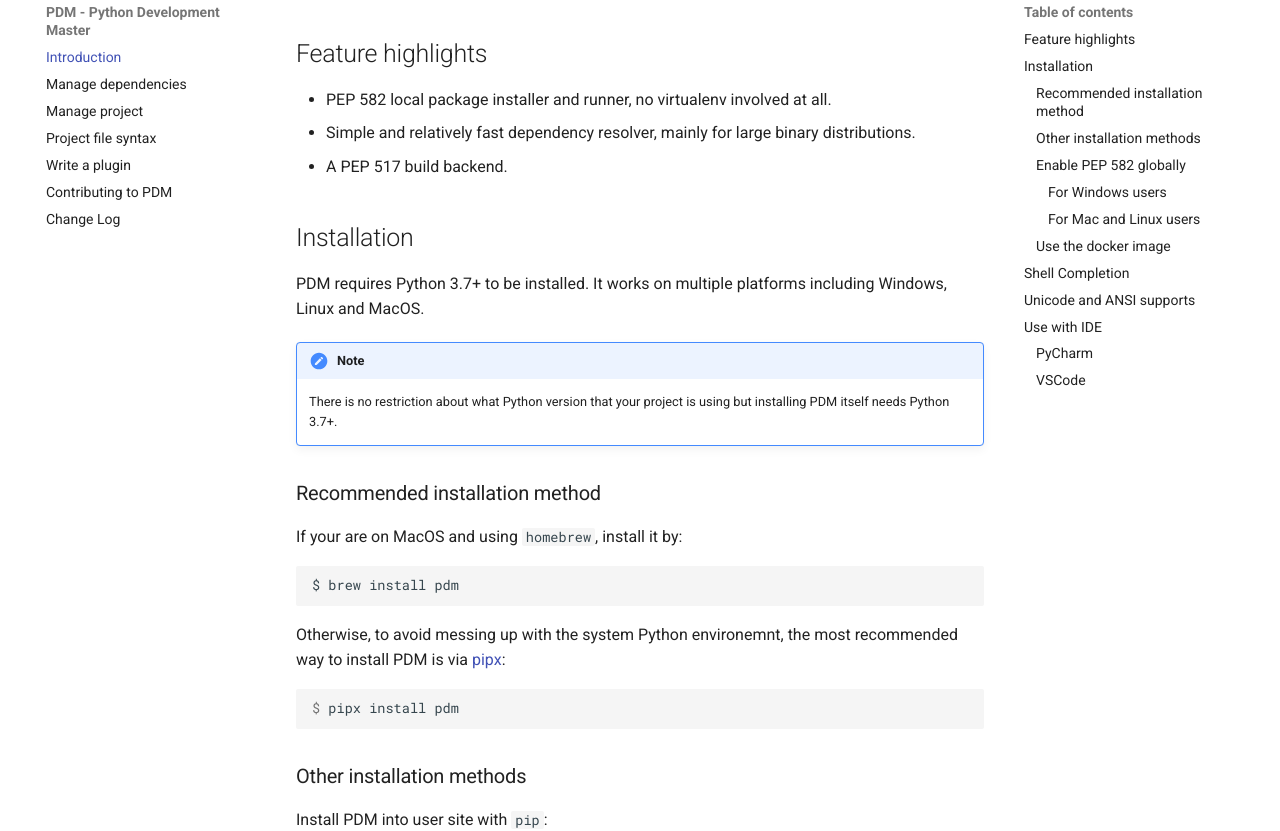
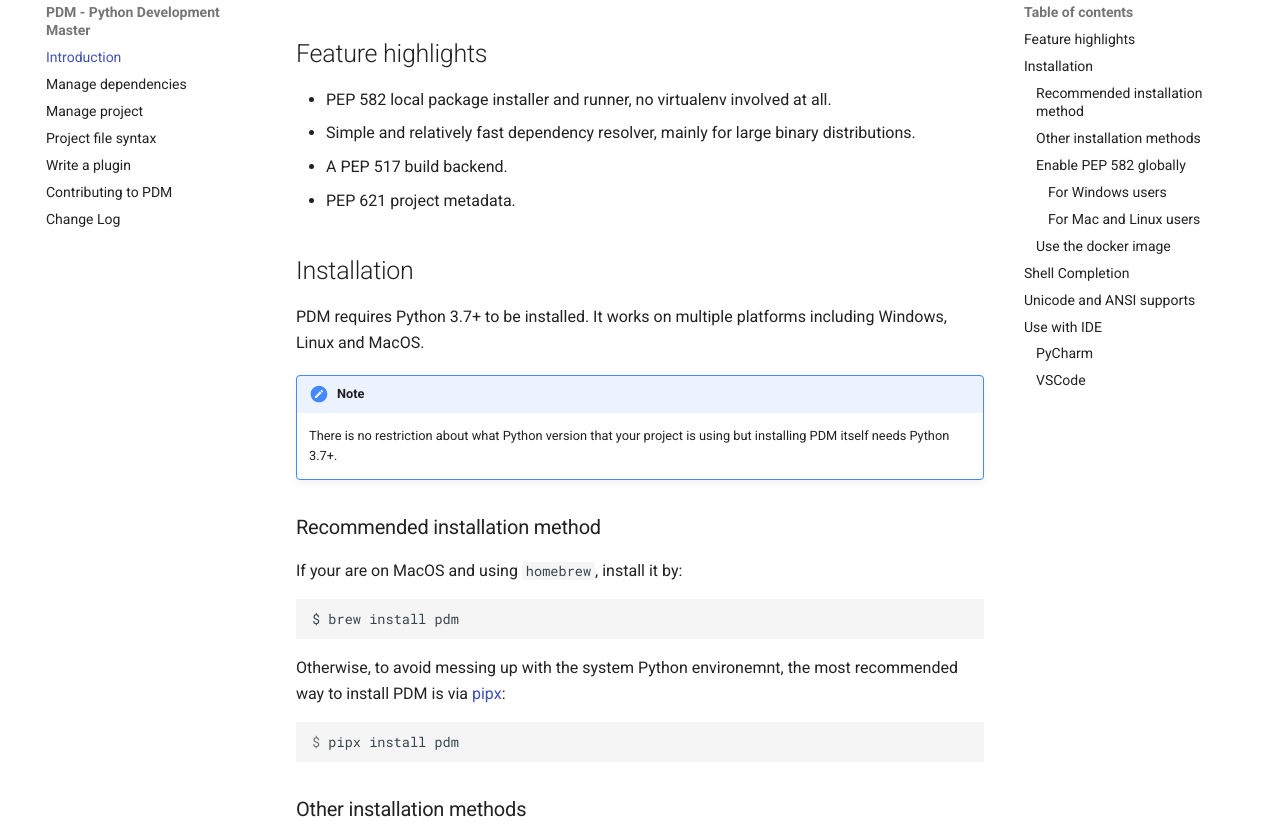
Before and after one commit to ChrisSanderser/pd-ms, an MkDocs documentation site: the page built from docs/docs/index.md, in a window 1280 px wide and 900 px high, scrolled down 342 px, cut to the strip 69-900 px from the top of the window. Built offline with MkDocs 1.6.1 and Material for MkDocs 9.7.7, drawn with Linux system fonts in a browser that asks for light colours; comment, search, counter and statistics services are not loaded.

Commit message:
mention pep 621 in doc

```diff
--- a/docs/docs/index.md
+++ b/docs/docs/index.md
@@ -12,6 +12,7 @@ in a similar way to `npm` that doesn't need to create a virtualenv at all!
 - PEP 582 local package installer and runner, no virtualenv involved at all.
 - Simple and relatively fast dependency resolver, mainly for large binary distributions.
 - A PEP 517 build backend.
+- PEP 621 project metadata.
 
 ## Installation
 
```
